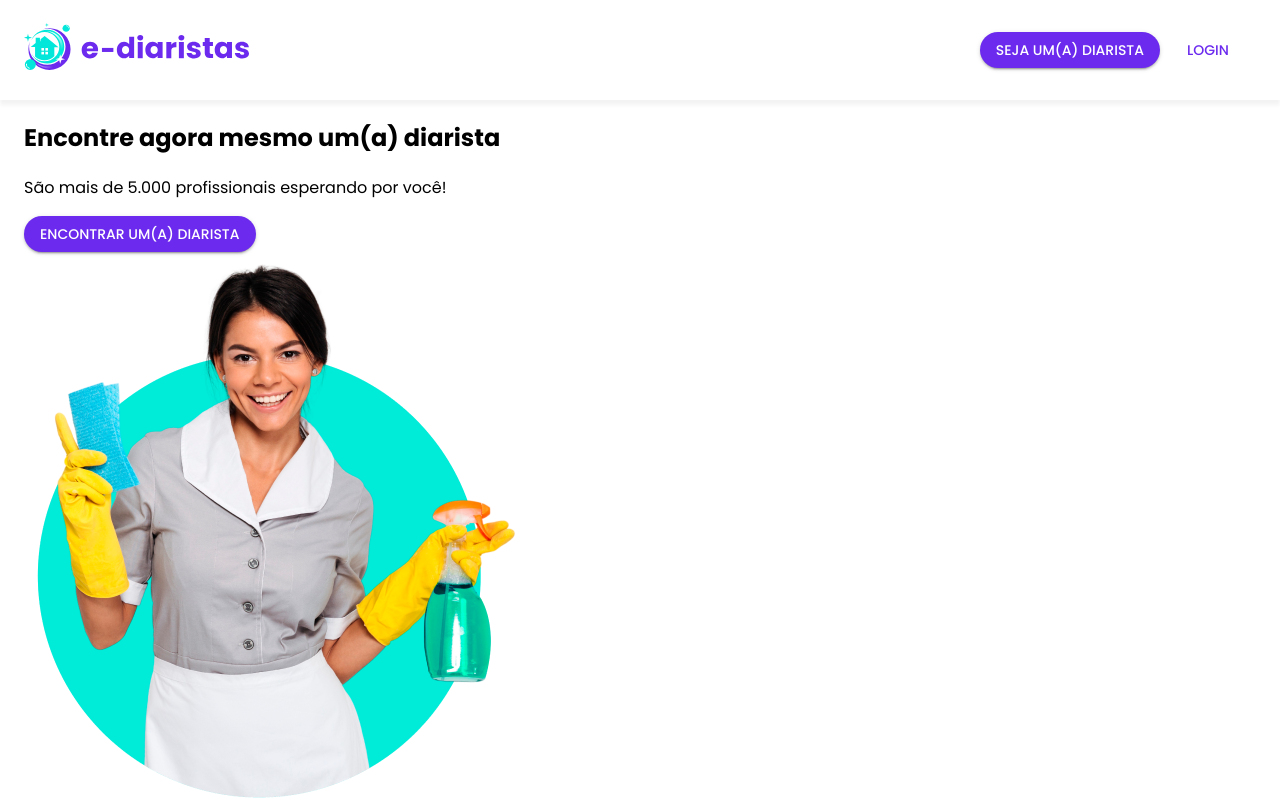
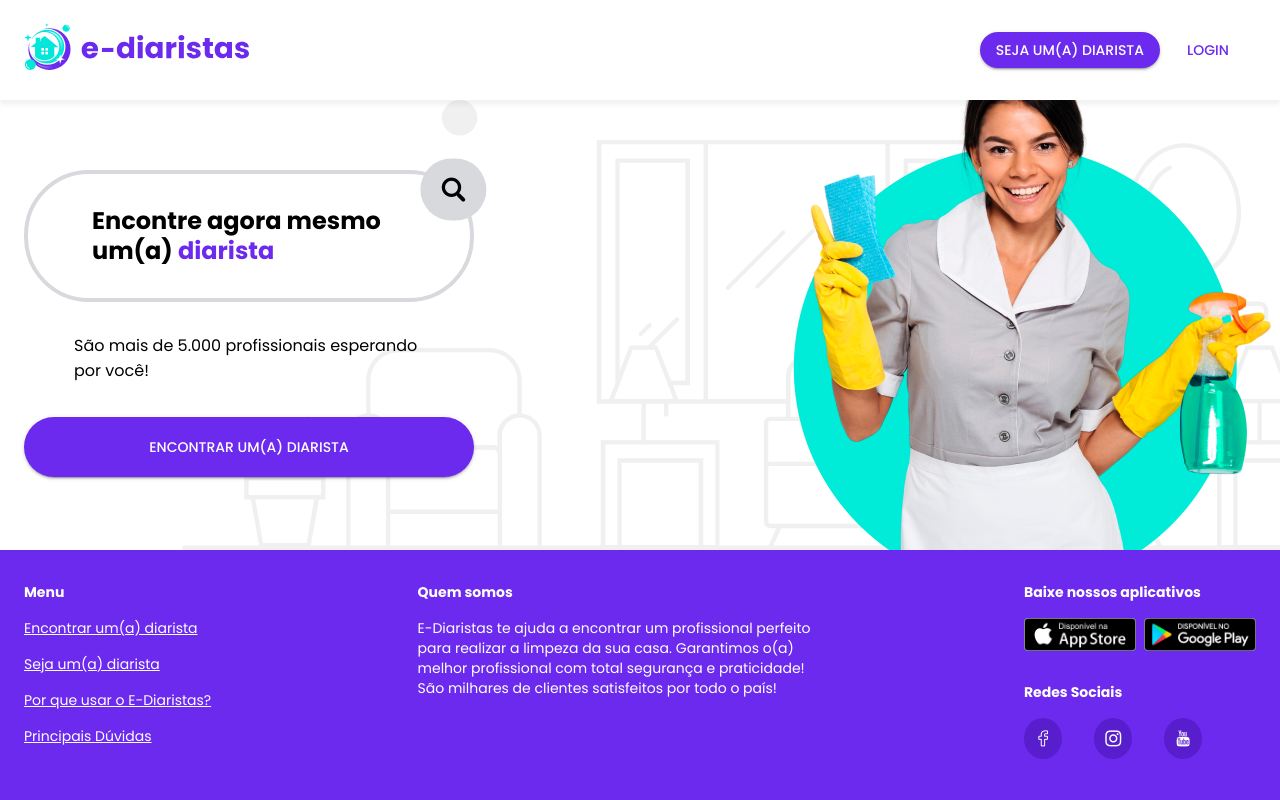
Before and after one commit to samantafluture/ediaristas-front-next, a Next.js app: page / in a window 1280 px wide. Shown: the top 800 px of the page. Built offline with nearby package versions, Linux system fonts and the light colour scheme.

Commit message:
create partial presentation for home page

```diff
--- a/src/ui/partials/index/_presentation.styled.tsx
+++ b/src/ui/partials/index/_presentation.styled.tsx
@@ -3,16 +3,116 @@
 import RoundedButton from 'ui/components/inputs/RoundedButton/RoundedButton';
 import Link, { LinkProps } from 'ui/components/navigation/Link/Link';
 
-export const SectionContainer = styled('section')``;
+export const SectionContainer = styled('section')`
+    min-height: 250px;
+    background-image: url('/img/home/living-room.svg');
+    background-repeat: no-repeat;
+    background-position: right center;
+    background-size: cover;
 
-export const ContainerStyled = styled(Container)``;
+    ${({ theme }) => theme.breakpoints.down('md')} {
+        display: flex;
+        text-align: center;
+    }
 
-export const SectionTitle = styled('h1')``;
+    ${({ theme }) => theme.breakpoints.up('md')} {
+        background-position: center;
+    }
+`;
 
-export const SectionDescription = styled('p')``;
+export const ContainerStyled = styled(Container)`
+    display: grid;
+    grid-template-rows: repeat(3, auto);
+    grid-template-areas: 'title' 'description' 'button';
+
+    ${({ theme }) => theme.breakpoints.down('md')} {
+        align-content: center;
+        max-width: 350px;
+    }
+
+    ${({ theme }) => theme.breakpoints.up('md')} {
+        grid-template-columns: 450px minmax(200px, 450px);
+        grid-template-rows: 125px 55px 60px;
+        grid-template-areas:
+            'title picture'
+            'description picture'
+            'button picture';
+        gap: ${({ theme }) => theme.spacing(4)};
+        align-items: center;
+        align-content: center;
+        justify-content: space-between;
+        justify-items: center;
+        min-height: 450px;
+    }
+`;
+
+export const SectionTitle = styled('h1')`
+    position: relative;
+    grid-area: title;
+    margin: 0;
+
+    em {
+        font-style: inherit;
+    }
+
+    .twf-search {
+        position: absolute;
+        top: 0;
+        right: 0;
+        background-color: ${({ theme }) => theme.palette.grey[200]};
+        border-radius: 50px;
+        padding: ${({ theme }) => theme.spacing(2)};
+        transform: translate(25%, -25%);
+    }
+
+    ${({ theme }) => theme.breakpoints.down('md')} {
+        font-size: ${({ theme }) => theme.typography.body1.fontSize};
+        font-weight: normal;
+
+        .twf-search {
+            display: none;
+        }
+    }
+
+    ${({ theme }) => theme.breakpoints.up('md')} {
+        border: 4px solid ${({ theme }) => theme.palette.grey[200]};
+        border-radius: 65px;
+        padding: ${({ theme }) => theme.spacing(4) + ' ' + theme.spacing(8)};
+        line-height: 30px;
+
+        em {
+            color: ${({ theme }) => theme.palette.primary.main};
+        }
+    }
+`;
+
+export const SectionDescription = styled('p')`
+    grid-area: description;
+
+    ${({ theme }) => theme.breakpoints.down('md')} {
+        margin: 0 0 ${({ theme }) => theme.spacing(5)};
+    }
+
+    ${({ theme }) => theme.breakpoints.up('md')} {
+        width: 350px;
+    }
+`;
 
 export const SectionButton = styled((props: LinkProps) => (
     <Link {...props} Component={RoundedButton} />
-))``;
+))`
+    grid-area: button;
 
-export const SectionPictureContainer = styled('div')``;
+    ${({ theme }) => theme.breakpoints.up('md')} {
+        width: 450px;
+        height: 100%;
+    }
+`;
+
+export const SectionPictureContainer = styled('div')`
+    grid-area: picture;
+
+    ${({ theme }) => theme.breakpoints.down('md')} {
+        display: none;
+    }
+`;
--- a/src/ui/partials/index/_presentation.tsx
+++ b/src/ui/partials/index/_presentation.tsx
@@ -11,7 +11,10 @@
     return (
         <SectionContainer>
             <ContainerStyled>
-                <SectionTitle>Encontre agora mesmo um(a) diarista</SectionTitle>
+                <SectionTitle>
+                    Encontre agora mesmo um(a) <em>diarista</em>
+                    <i className={'twf-search'}/>
+                </SectionTitle>
 
                 <SectionDescription>
                     São mais de 5.000 profissionais esperando por você!
```
